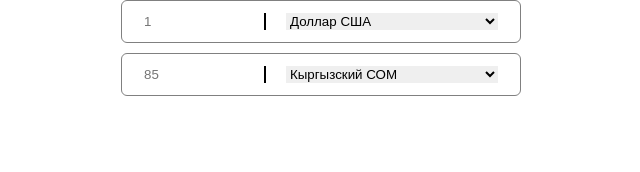
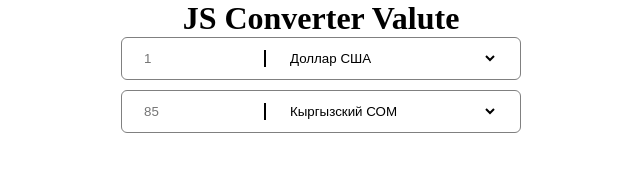
Before and after one commit to akunov45/js3-convert-valute, a plain HTML site: page index.html in a window 1280 px wide. Shown: the whole page, without its empty margins (319-959 px from the left). Drawn offline with Linux system fonts and the light colour scheme.

Commit message:
update files

```diff
--- a/index.html
+++ b/index.html
@@ -7,9 +7,8 @@
     <link rel="stylesheet" href="./style.css">
 </head>
 <body>
-
-
     <div class="container">
+        <h1 style="text-align: center;">JS Converter Valute</h1>
         <div class="from">
             <input type="number" placeholder="1">
             <div class="vertical-line"></div>
--- a/style.css
+++ b/style.css
@@ -29,7 +29,9 @@
  }
  select {
     flex: 1;
+    background-color: transparent;
  }
  input {
     width: 100px;
+    background-color: transparent;
  }
```
